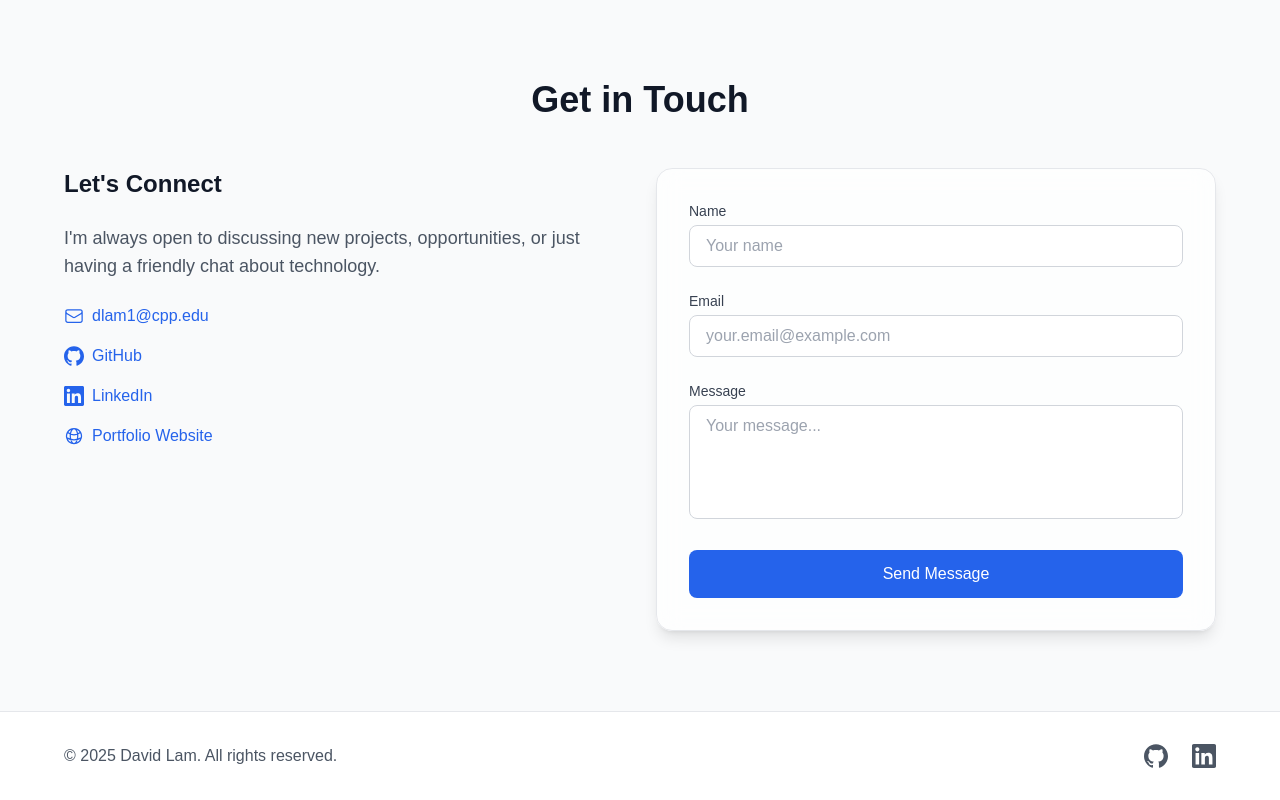
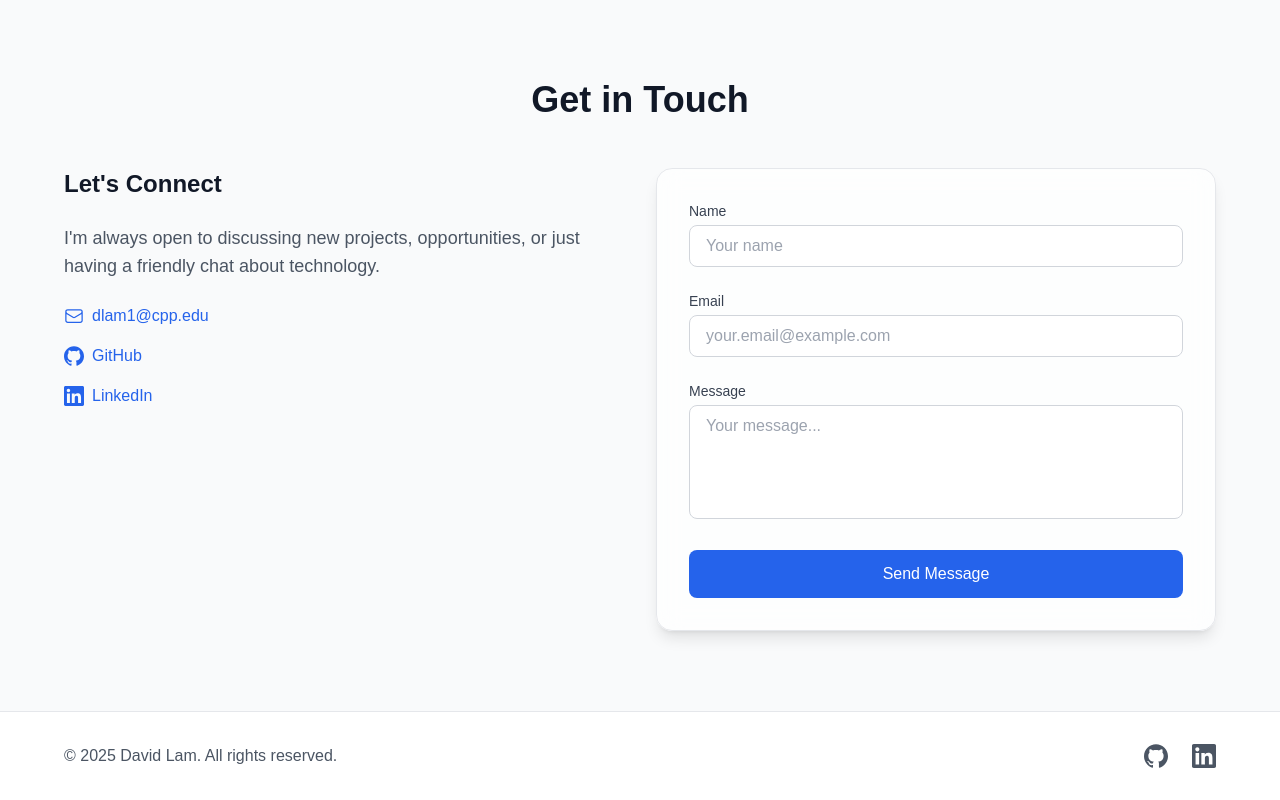
Before and after one commit to davidgit3000/My-Portfolio, a Next.js app: page / in a window 1280 px wide. Shown: the part 1994-2794 px from the top of the page. Built offline with nearby package versions, Linux system fonts and the light colour scheme.

Commit message:
removed Portfolio link form Contact section

```diff
--- a/app/components/Contact.tsx
+++ b/app/components/Contact.tsx
@@ -96,15 +96,6 @@ export default function Contact() {
               >
                 <SiLinkedin className="w-5 h-5" />
                 <span>LinkedIn</span>
-              </a>
-              <a
-                href="https://yourwebsite.com"
-                target="_blank"
-                rel="noopener noreferrer"
-                className="inline-flex items-center gap-2 text-blue-600 dark:text-blue-400 hover:text-blue-700 dark:hover:text-blue-300 transition-colors"
-              >
-                <GlobeAltIcon className="w-5 h-5" />
-                <span>Portfolio Website</span>
               </a>
             </div>
           </motion.div>
```
